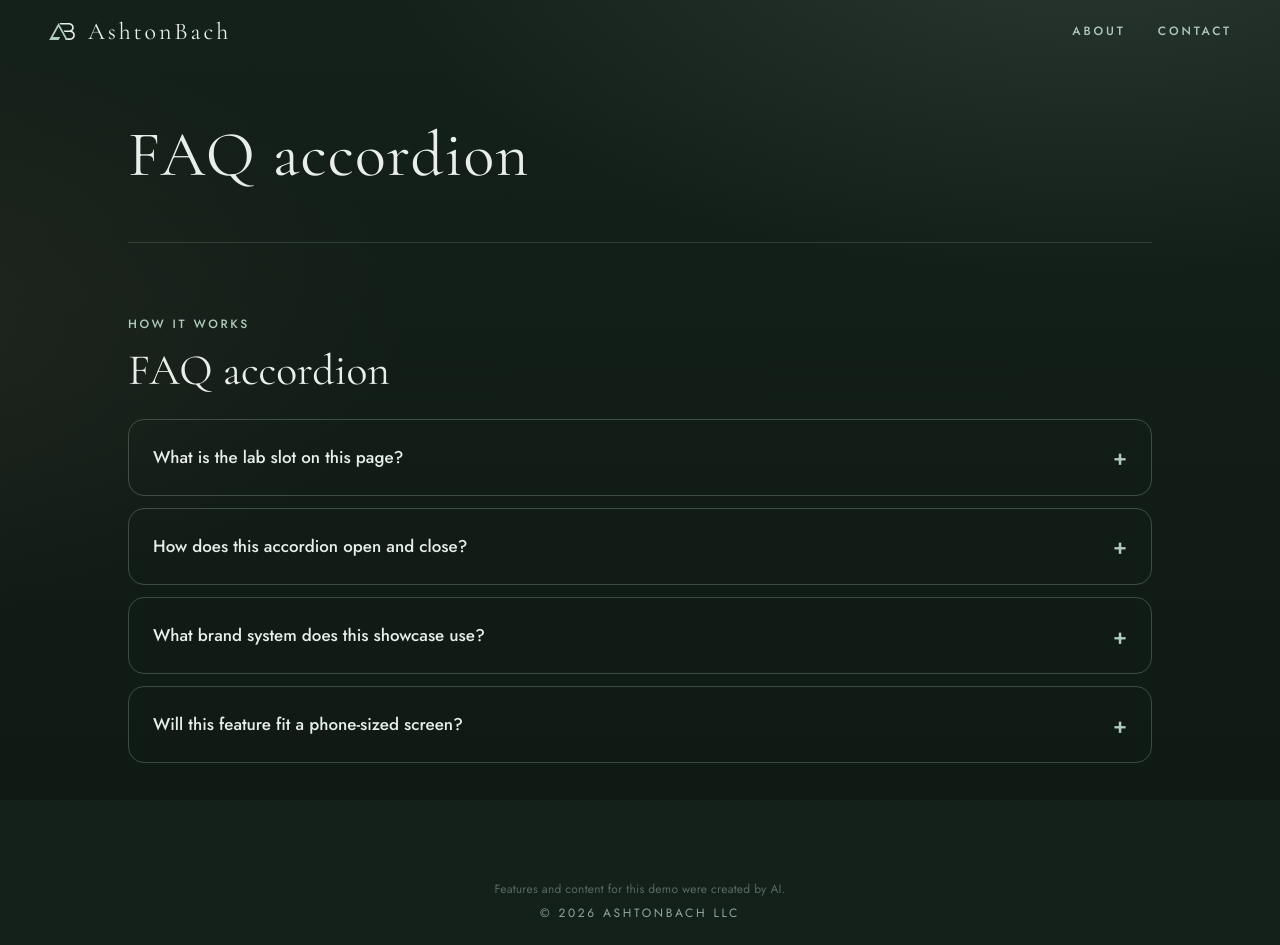
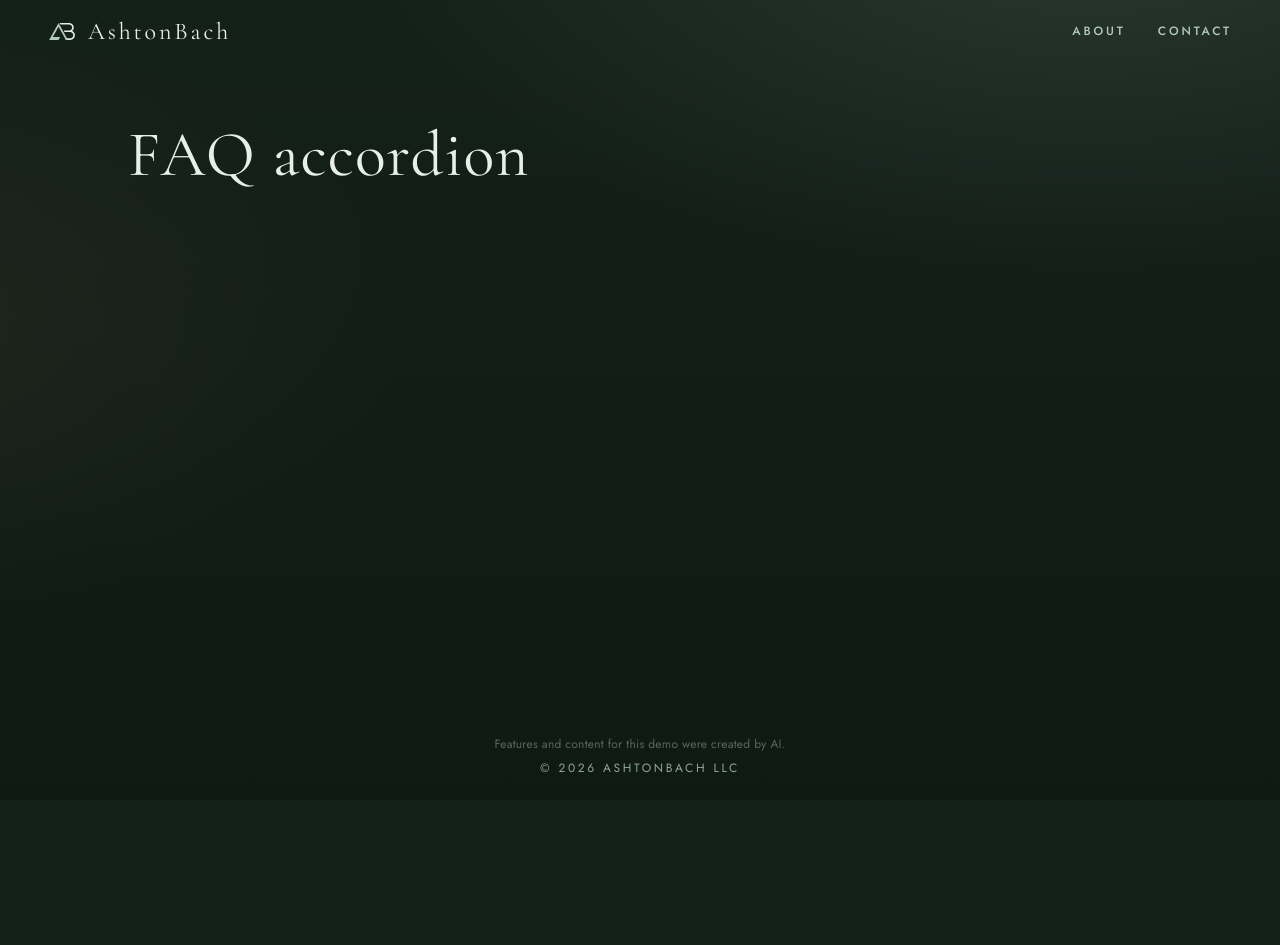
Before and after one commit to ashtonbach/agent-showcase, a Next.js app: page / in a window 1280 px wide. After the commit the page ends 800 px from the top, so only its background shows below. Built offline with nearby package versions, Linux system fonts and the light colour scheme.

Commit message:
Base: lab slot empty, from main e1b7c74 (Author: Alder)

```diff
--- a/app/lab/faq-accordion/index.tsx
+++ /dev/null
@@ -1,76 +0,0 @@
-"use client";
-
-import { useState } from "react";
-
-type Item = { id: string; q: string; a: string };
-
-const items: Item[] = [
-  {
-    id: "faq-slot",
-    q: "What is the lab slot on this page?",
-    a: "A single client component mounts into the showcase home page so viewers can watch one feature land in place.",
-  },
-  {
-    id: "faq-toggle",
-    q: "How does this accordion open and close?",
-    a: "Only one answer is open at a time. Opening a question closes the others, and clicking the open question closes it.",
-  },
-  {
-    id: "faq-brand",
-    q: "What brand system does this showcase use?",
-    a: "AshtonBach Forest Mist: dark forest green, mist-colored body text, sage accents, and serif headings.",
-  },
-  {
-    id: "faq-fit",
-    q: "Will this feature fit a phone-sized screen?",
-    a: "Yes. The card is a single column that stays within the viewport so a phone-width layout does not scroll sideways.",
-  },
-];
-
-const css = `
-.lab-faq { width: min(720px, 100%); margin: 8px auto 56px; color: var(--mist, #F2EFE6); box-sizing: border-box; }
-.lab-faq *, .lab-faq *::before, .lab-faq *::after { box-sizing: border-box; }
-.lab-faq .label { font-family: var(--sans); font-weight: 500; letter-spacing: 0.16em; text-transform: uppercase; font-size: 12px; color: var(--sage); margin: 0 0 8px; }
-.lab-faq h2 { font-family: var(--serif); font-weight: 400; font-size: 30px; line-height: 1.2; margin: 0 0 24px; color: var(--mist, #F2EFE6); }
-.lab-list { display: flex; flex-direction: column; gap: 12px; margin: 0; padding: 0; }
-.lab-item { border: 1px solid rgba(176, 203, 188, 0.28); border-radius: 16px; padding: 24px; }
-.lab-item h3 { margin: 0; font-size: 17px; font-weight: 500; }
-.lab-q { width: 100%; display: flex; align-items: center; justify-content: space-between; gap: 16px; padding: 0; border: 0; background: none; color: inherit; font: inherit; text-align: left; cursor: pointer; }
-.lab-mark { color: var(--sage); font-size: 22px; line-height: 1; flex: 0 0 auto; }
-.lab-a { margin: 12px 0 0; color: #E8EEE9; line-height: 1.55; }
-@media (prefers-reduced-motion: reduce) { .lab-faq * { transition: none !important; } }
-`;
-
-function nextOpen(cur: string | null, id: string) {
-  return cur === id ? null : id;
-}
-
-export default function FaqAccordion() {
-  const [open, setOpen] = useState<string | null>(null);
-  return (
-    <section className="lab-faq" data-lab="faq-accordion" aria-labelledby="faq-title">
-      <style>{css}</style>
-      <p className="label">How it works</p>
-      <h2 id="faq-title">FAQ accordion</h2>
-      <div className="lab-list">
-        {items.map((item) => {
-          const expanded = open === item.id;
-          const panel = item.id + "-panel";
-          return (
-            <article className="lab-item" key={item.id}>
-              <h3>
-                <button className="lab-q" aria-expanded={expanded} aria-controls={panel} onClick={() => setOpen((cur) => nextOpen(cur, item.id))}>
-                  <span>{item.q}</span>
-                  <span className="lab-mark" aria-hidden="true">{expanded ? "−" : "+"}</span>
-                </button>
-              </h3>
-              <div id={panel} role="region" hidden={!expanded}>
-                <p className="lab-a">{item.a}</p>
-              </div>
-            </article>
-          );
-        })}
-      </div>
-    </section>
-  );
-}
--- a/app/page.tsx
+++ b/app/page.tsx
@@ -1,4 +1,3 @@
-import Lab from "./lab/faq-accordion";
 import { readDemoKey, demoTitle } from "./demo-name";
 const demoKey = readDemoKey();
 const demoName = demoTitle();
@@ -6,7 +5,7 @@ export default function Page() {
   return (
     <div className="page-stack">
       <h1 className="demo-title" data-i18n={demoKey}>{demoName}</h1>
-      <Lab /> {/* lab:slot */}
+      {/* lab:slot */}
     </div>
   );
 }
```
